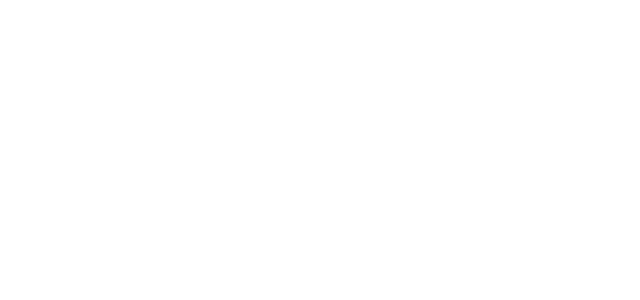
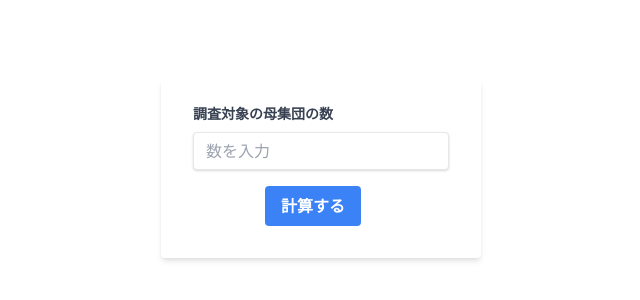
Before and after one commit to sohey-dr/Fukusima_zemi, a Nuxt app: page /finite_population in a window 1280 px wide. Before the commit this address had no page. Shown: the part 160-460 px from the top of the page, without its empty margins (319-959 px from the left). Built offline with nearby package versions, Linux system fonts and the light colour scheme.

Commit message:
Add finite_population

```diff
--- /dev/null
+++ b/pages/finite_population.vue
@@ -0,0 +1,17 @@
+<template>
+  <div class="container mx-auto my-60 w-full max-w-xs">
+    <form class="bg-white shadow-md rounded px-8 pt-6 pb-8 mb-4">
+      <div class="mb-4">
+        <label class="block text-gray-700 text-sm font-bold mb-2" for="username">
+          調査対象の母集団の数
+        </label>
+        <input v-model="populationNumber" class="shadow appearance-none border rounded w-full py-2 px-3 text-gray-700 leading-tight focus:outline-none focus:shadow-outline" id="username" type="text" placeholder="数を入力">
+      </div>
+      <div class="w-28 mx-auto flex items-center justify-between">
+        <button @click="calculation({populationNumber})" class="bg-blue-500 hover:bg-blue-700 text-white font-bold py-2 px-4 rounded focus:outline-none focus:shadow-outline" type="button">
+          計算する
+        </button>
+      </div>
+    </form>
+  </div>
+</template>
```
